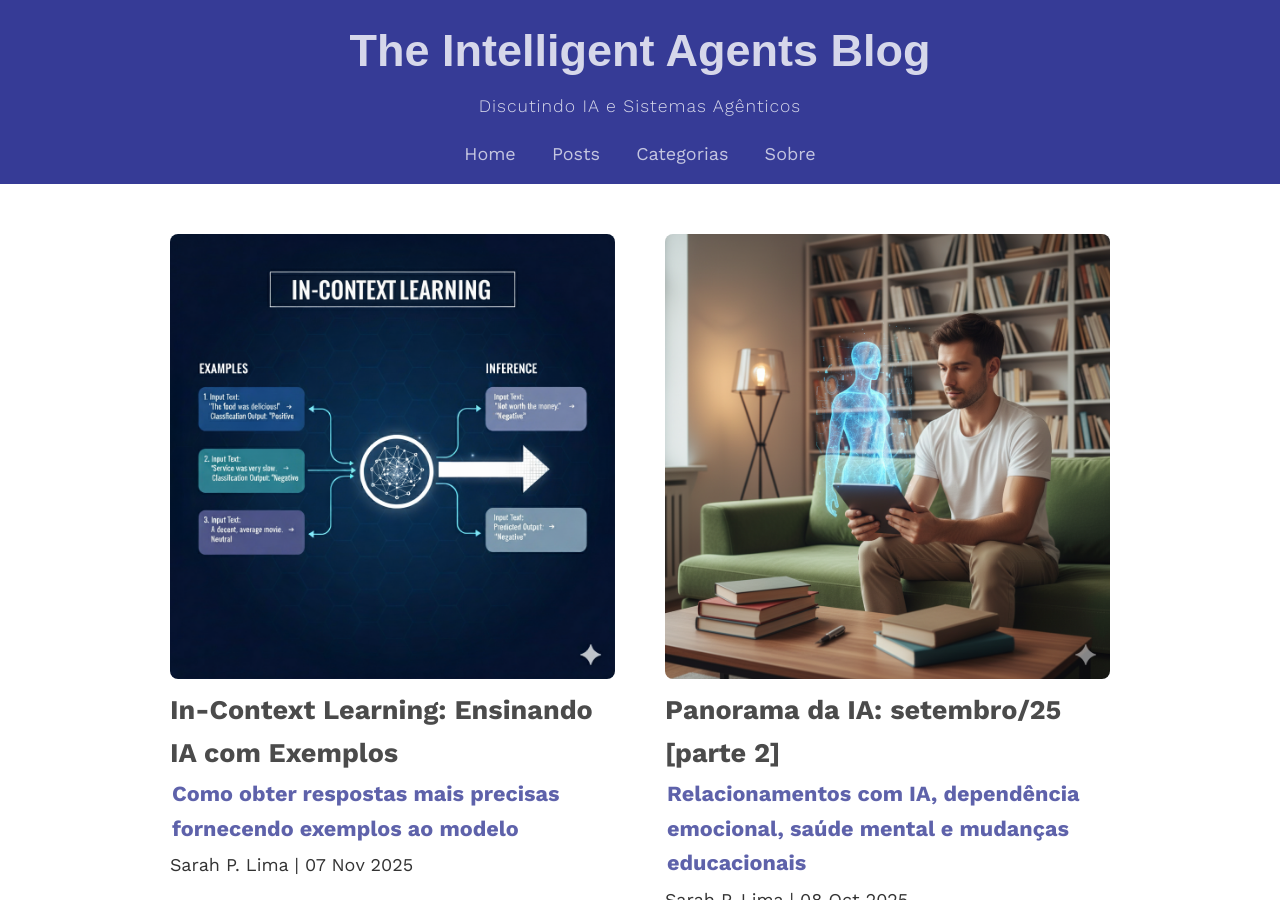
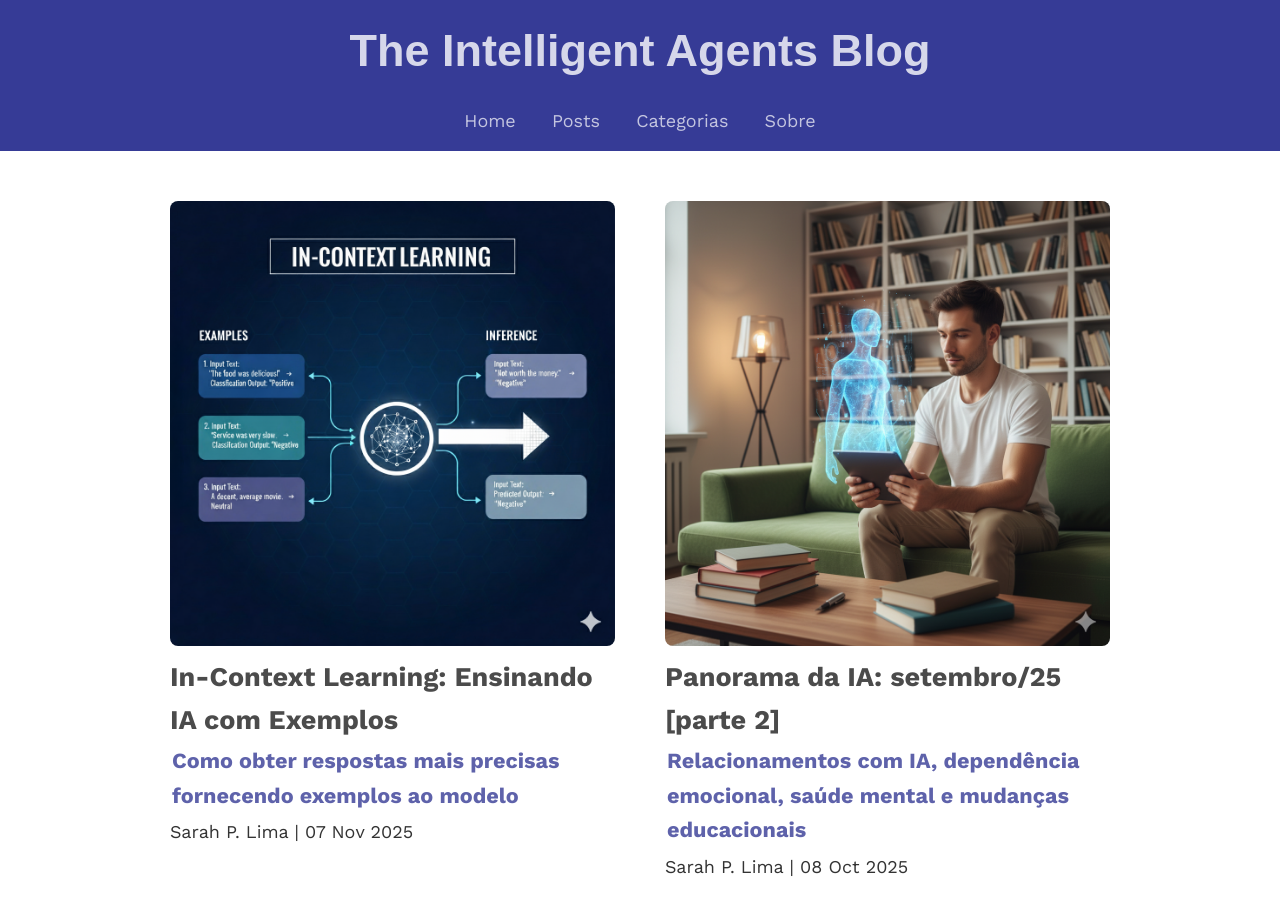
Before and after one commit to iablog/iablog.github.io, a Jekyll site: the page built from pages/index.md, in a window 1280 px wide and 900 px high. Built offline with Jekyll 4.4.1, drawn with Linux system fonts in a browser that asks for light colours.

Commit message:
removing subtitle

```diff
--- a/_config.yml
+++ b/_config.yml
@@ -1,5 +1,4 @@
 title: The Intelligent Agents Blog
-subtitle: Discutindo IA e Sistemas Agênticos
 email: sarahpereiradal@gmail.com
 description: >- # this means to ignore newlines until "baseurl:"
   Esse é um blog de IA, onde serão postados artigos e tutoriais sobre Inteligência Artificial,
```
